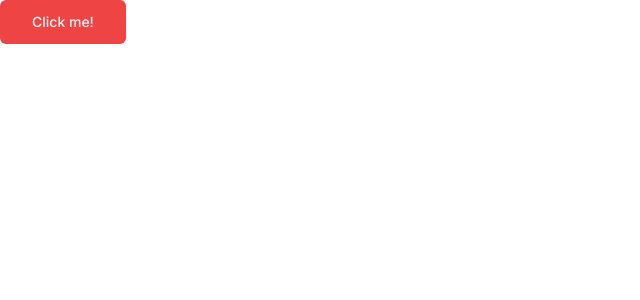
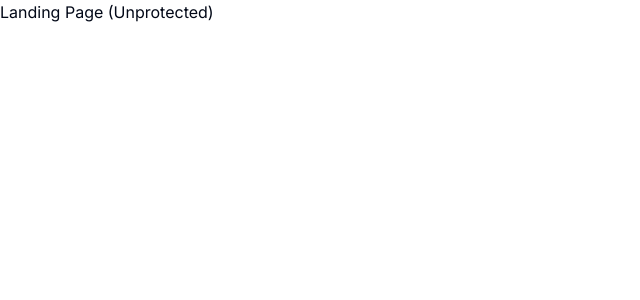
Before and after one commit to carlosbasile19/Genius-SaaS, a Next.js app: page / in a window 1280 px wide. Shown: the top 300 px of the page, without its empty margins (0-640 px from the left). Built offline with nearby package versions, Linux system fonts and the light colour scheme.

Commit message:
Folder structure completed

```diff
--- /dev/null
+++ b/app/(dashboard)/(routes)/dashboard/page.tsx
@@ -0,0 +1,6 @@
+
+export default function DashboardPage() {
+  return (
+     <p>Dashboard Page! (protected) </p>
+  )
+}
--- /dev/null
+++ b/app/(landing)/page.tsx
@@ -0,0 +1,9 @@
+const LandingPage = () => {
+    return (
+    <div>
+        Landing Page (Unprotected)
+    </div>
+    )
+};
+
+export default LandingPage;
--- a/app/globals.css
+++ b/app/globals.css
@@ -1,6 +1,12 @@
 @tailwind base;
 @tailwind components;
 @tailwind utilities;
+
+html,
+body,
+:root{
+  height: 100%;
+}
 
 @layer base {
   :root {
--- a/app/layout.tsx
+++ b/app/layout.tsx
@@ -5,8 +5,8 @@
 const inter = Inter({ subsets: ['latin'] })
 
 export const metadata: Metadata = {
-  title: 'Create Next App',
-  description: 'Generated by create next app',
+  title: 'Genius',
+  description: 'Ai Platforms',
 }
 
 export default function RootLayout({
--- a/app/page.tsx
+++ /dev/null
@@ -1,8 +0,0 @@
-import { Button } from '@/components/ui/button'
-import Image from 'next/image'
-
-export default function Home() {
-  return (
-    <Button variant="destructive" size="lg">Click me!</Button>
-  )
-}
```
Also changed, not shown: 1 other file (tests, documents, lock files or other folders).
